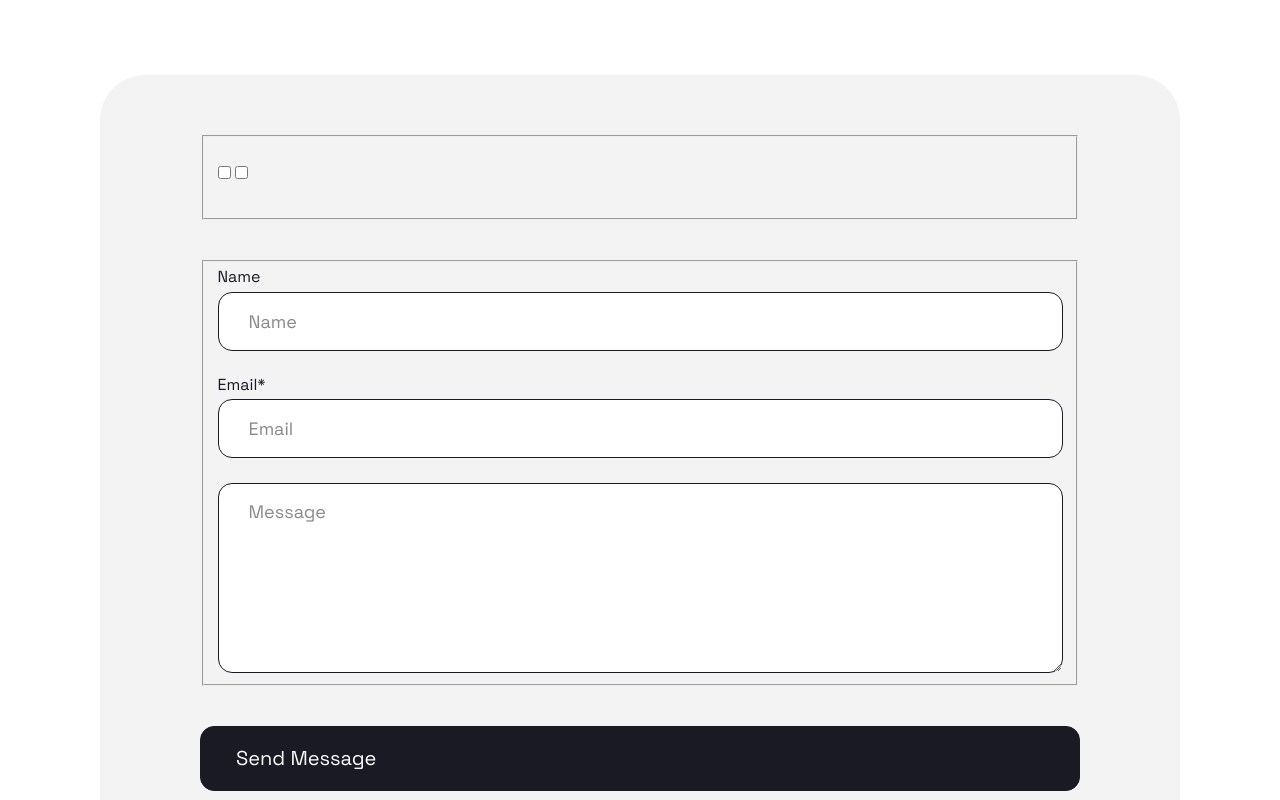
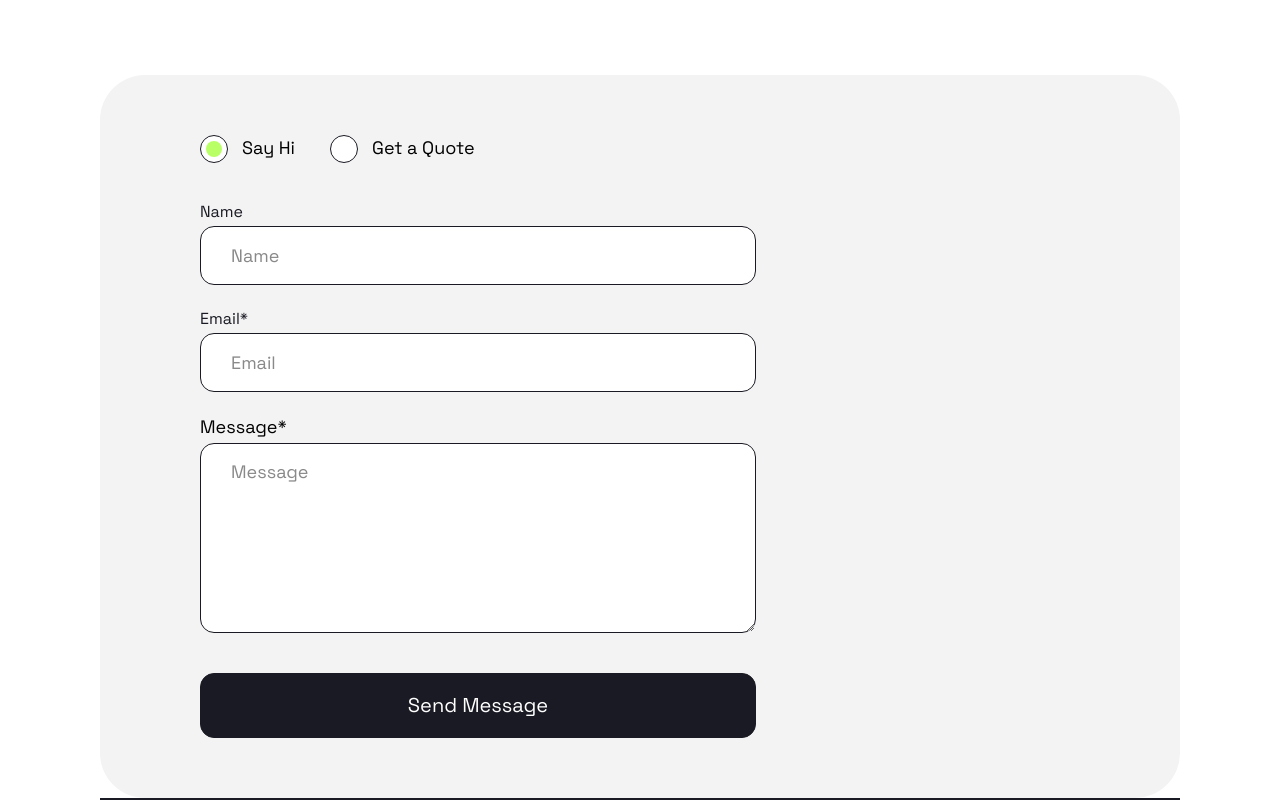
Before and after one commit to vzduikt/positivus-duikt-landing, a plain HTML site: page index.html in a window 1280 px wide. Shown: the part 2460-3260 px from the top of the page. Drawn offline with Linux system fonts and the light colour scheme.

Commit message:
Add contact form & add POST logic for contact form

```diff
--- a/assets/styles/main.css
+++ b/assets/styles/main.css
@@ -414,6 +414,11 @@
     --input-border-radius: 14px;
     --input-font-size: var(--font-size-xsm);
 
+    --input-radio-size: 28px;
+    --input-radio-background-color: var(--color-white);
+    --input-radio-border-color: var(--color-secondary);
+    --input-radio-accent-color: var(--color-primary);
+
     --textarea-min-height: 190px;
   }
 
@@ -480,6 +485,84 @@
 
     &.input--textarea {
       min-height: var(--textarea-min-height);
+    }
+  }
+
+  input[type="radio"] {
+    width: var(--input-radio-size);
+    height: var(--input-radio-size);
+    border: 1px solid var(--color-black);
+    background-color: var(--input-radio-background-color);
+
+    &:checked {
+      accent-color: green;
+    }
+  }
+
+        .radio-item {
+          --radio-item-size: 28px;
+          --radio-background-color: var(--color-white);
+          --radio-border-color: var(--color-secondary);
+          --radio-border: 1px solid var(--radio-border-color);
+          --radio-custom-margin-right: 14px;
+          --radio-checked-bacground-color: var(--color-primary);
+          --radio-checked-bacground-color-size: 16px;
+        }
+
+        .radio-item input[type="radio"] {
+            position: absolute;
+            opacity: 0;
+            cursor: pointer;
+        }
+
+        .radio-item label {
+            display: flex;
+            align-items: center;
+            cursor: pointer;
+            user-select: none;
+        }
+
+        .radio-custom {
+            width: var(--radio-item-size);
+            height: var(--radio-item-size);
+            background-color: var(--radio-background-color);
+            border: var(--radio-border);
+            border-radius: 50%;
+            margin-right: var( --radio-custom-margin-right);
+            position: relative;
+        }
+
+        .radio-item input[type="radio"]:checked + label .radio-custom {
+            border-color: var(--radio-border-color);
+        }
+
+        .radio-item input[type="radio"]:checked + label .radio-custom::after {
+            content: "";
+            position: absolute;
+            top: 50%;
+            left: 50%;
+            translate: -50% -50%;
+            width: var(--radio-checked-bacground-color-size);
+            height: var(--radio-checked-bacground-color-size);
+            border-radius: 50%;
+            background-color: var(--radio-checked-bacground-color);
+        }
+
+        .radio-item label:hover .radio-custom {
+            border-color: var(--radio-border-color);
+        }
+
+  fieldset {
+    padding: 0;
+    margin: 0;
+    border: none;
+  }
+
+  label {
+    &:has(input[type="radio"]) {
+      display: flex;
+      align-items: center;
+      gap: 14px;
     }
   }
 }
@@ -836,6 +919,7 @@
     --contact-form-background-color: var(--color-tetriary);
     --contact-form-padding: 60px 100px;
     --contact-form-border-radius: 45px;
+    --contact-form-form-max-width: 556px;
 
     background-color: var(--contact-form-background-color);
     padding: var(--contact-form-padding);
@@ -845,6 +929,12 @@
       display: flex;
       flex-direction: column;
       gap: 40px;
+      max-width: var(--contact-form-form-max-width);
+
+      .btn {
+        justify-content: center;
+        text-align: center;
+      }
     }
   }
 
@@ -863,6 +953,11 @@
     display: flex;
     flex-direction: column;
     gap: 25px;
+  }
+
+  .form-fieldset__horizontal {
+    display: inline-flex;
+    gap: 35px;
   }
 }
 
--- a/index.html
+++ b/index.html
@@ -283,15 +283,50 @@
           </p>
         </div>
         <div class="contact-form contact__form">
-          <form class="form" action="">
-            <fieldset>
-              <input type="checkbox" />
-              <input type="checkbox" />
+          <form class="form">
+            <fieldset class="form-fieldset__horizontal">
+              <legend class="sr-only">
+                Choose one of the options if you want to contact us
+              </legend>
+              <div class="radio-item">
+                <input
+                  type="radio"
+                  id="option1"
+                  value="Say Hi"
+                  name="options"
+                  checked
+                />
+                <label for="option1">
+                  <div class="radio-custom"></div>
+                  Say Hi
+                </label>
+              </div>
+
+              <div class="radio-item">
+                <input
+                  type="radio"
+                  id="option2"
+                  value="Get a Quote"
+                  name="options"
+                />
+                <label for="option2">
+                  <div class="radio-custom"></div>
+                  Get a Quote
+                </label>
+              </div>
             </fieldset>
             <fieldset class="form-fieldset__vertical">
+              <legend class="sr-only">
+                Please provide name, email and message if you want to contact us
+              </legend>
               <div class="form-input__row form-input__row--vertical">
                 <label class="label" for="contact-name">Name</label>
-                <input id="contact-name" type="text" placeholder="Name" />
+                <input
+                  id="contact-name"
+                  type="text"
+                  placeholder="Name"
+                  name="user-name"
+                />
               </div>
               <div class="form-input__row form-input__row--vertical">
                 <label class="label" for="contact-email">Email*</label>
@@ -299,15 +334,20 @@
                   id="contact-email"
                   type="email"
                   placeholder="Email"
+                  name="user-email"
                   required
                 />
               </div>
+              <div class="form-input__row form-input__row--vertical">
+                <label for="contact-message"> Message* </label>
                 <textarea
                   class="input input--textarea"
                   name="message"
                   id="contact-message"
                   placeholder="Message"
+                  required
                 ></textarea>
+              </div>
             </fieldset>
             <button type="submit" class="btn btn--primary">Send Message</button>
           </form>
@@ -457,7 +497,6 @@
           <div>
             <label for="user-email" class="sr-only">User email</label>
             <input id="user-email" placeholder="Email" type="email" />
-            <textarea class="input"></textarea>
             <button type="submit" class="btn btn--accent">
               Subscribe to news
             </button>
@@ -482,14 +521,35 @@
     const currentYear = new Date().getFullYear();
     document.querySelector('.year').textContent = currentYear;
 
-    const footerForm = document.querySelector('.main-footer__form');
+    const contactFormItem = document.querySelector('.contact-form .form');
 
-    footerForm.addEventListener('submit', (e) => {
-      e.preventDefault();
+    contactFormItem.addEventListener('submit', (formElement) => {
+      formElement.preventDefault();
 
-      const formData = new FormData(footerForm);
+      const formData = new FormData(formElement.target);
+      const formRadioOption = formData.get('options');
+      const formName = formData.get('user-name');
+      const formEmail = formData.get('user-email');
+      const formMessage = formData.get('message');
 
-      console.log(formData);
+      const objectData = {
+        formRadioOption,
+        formName,
+        formEmail,
+        formMessage,
+      };
+
+      const strinfigyData = JSON.stringify(objectData);
+
+      const response = fetch(
+        'https://webhook.site/e1aa0000-c106-42a3-8da1-6cf9056bd6d1',
+        {
+          method: 'POST',
+          body: strinfigyData,
+        }
+      )
+        .then((res) => console.log(res))
+        .catch((error) => console.log(error));
     });
   </script>
 </html>
```
Lines whose indentation alone changed are shown as unchanged.
